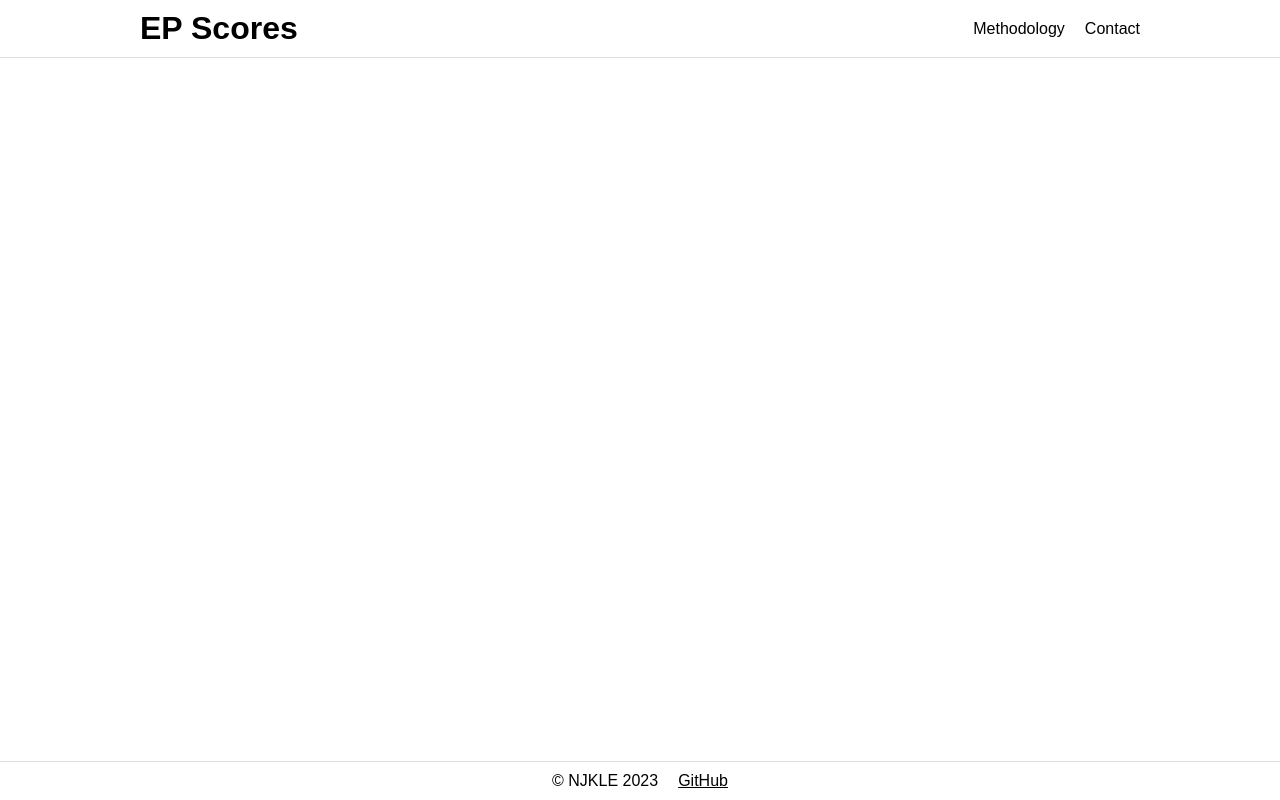
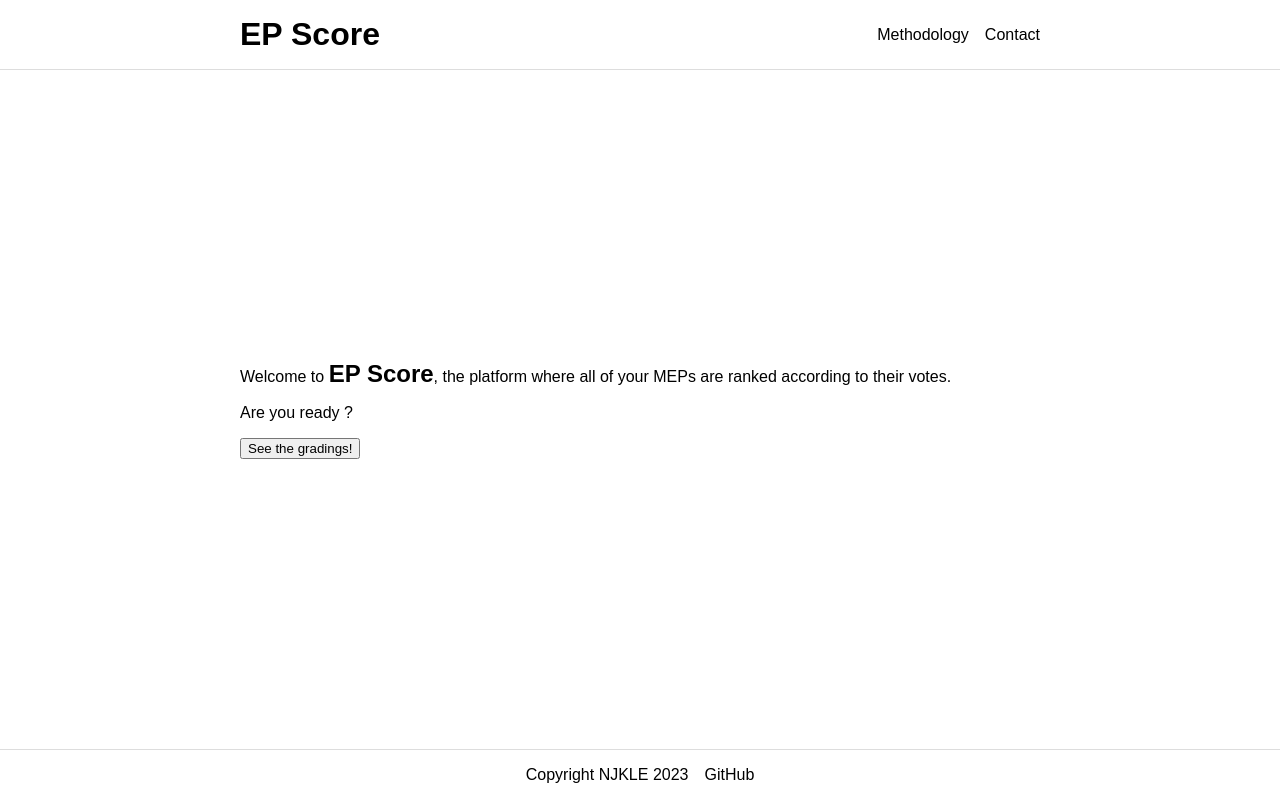
Before and after one commit to njkle/ep-scoreboard, a plain HTML site: page index.html in a window 1280 px wide. Drawn offline with Linux system fonts and the light colour scheme.

Commit message:
additional css tweaks

```diff
--- a/index.html
+++ b/index.html
@@ -3,29 +3,45 @@
 <head>
     <meta charset="UTF-8">
     <meta name="viewport" content="width=device-width, initial-scale=1.0">
-    <title>EP Scoreboard</title>
+    <title>EP Score</title>
     <link rel="stylesheet" href="styles.css"/>
 </head>
 <body>
 
-    <div class="header">
+    <header class="site-header">
         <div class="container">
-            <div class="logo">EP Scores</div>
-            <ul class="menu">
-                <li><a class="menu-link" href="#">Methodology</a></li>
-                <li><a class="menu-link" href="#">Contact</a></li>
-            </ul>
+            <div class="header-contents">
+                <h1 class="logo">
+                    EP Score
+                </h1>
+                <nav class="main-navigation" aria-label="Main Navigation">
+                    <ul class="menu">
+                        <li><a href="#">Methodology</a></li>
+                        <li><a href="#">Contact</a></li>
+                    </ul>
+                </nav>
+            </div>
         </div>
-    </div>
+    </header>
 
-    <div class="footer">
-        <div class="container centered">
-            <ul class="menu">
-                <li>© NJKLE 2023</li>
-                <li><a class="menu-link underlined" href="#">GitHub</a></li>
-            </ul>
+    <main class="main">
+        <div class="container">
+            <p class="p-inline">Welcome to <h2 class="h2-inline">EP Score</h2>, the platform where all of your MEPs are ranked according to their votes.</p>
+            <p>Are you ready ?</p>
+            <button>See the gradings!</button>
         </div>
-    </div>
+    </main>
+
+    <footer class="site-footer">
+        <div class="container">
+            <div class="footer-contents">
+                <ul class="menu">
+                    <li>Copyright NJKLE 2023</li>
+                    <li><a href="#">GitHub</a></li>
+                </ul>
+            </div>
+        </div>
+    </footer>
 
 </body>
 </html>
--- a/styles.css
+++ b/styles.css
@@ -8,20 +8,46 @@ body {
     justify-content: space-between;
 }
 
-ul {
-    margin: 0px;
-    padding: 0px;
+h1 {
+    margin: 0;
+    padding: 0;
+}
+
+a {
+    color: black;
+    text-decoration: none;
+}
+
+.p-inline, .h2-inline {
+    display: inline;
+}
+
+.header-contents {
+    display: flex;
+    justify-content: space-between;
+    align-items: center;
+    padding: 1rem 0;
+}
+
+.footer-contents {
+    display: flex;
+    justify-content: center;
+    align-items: center;
+    padding: 1rem 0;
 }
 
 .menu {
-    display:flex;
+    display: flex;
+    gap: 1rem;
     list-style-type: none;
-    gap: 20px;
+    margin: 0;
+    padding: 0;
 }
 
-.menu-link {
-    text-decoration: none;
-    color: black;
+.container {
+    width: 50rem;
+    max-width: 90%;
+    margin: 0 auto;
 }
 
 .logo {
@@ -29,32 +55,22 @@ ul {
     font-weight: 700;
 }
 
-.header,
-.footer {
-    background: white;
-    padding: 10px 0px;
+.site-header,
+.site-footer {
+    background-color: white;
 }
 
-.container {
+.main {
     display: flex;
-    margin: 0 auto;
-    width: 1000px;
-    align-items: center;
-    justify-content: space-between;
-}
-
-.centered {
+    flex-direction: column;
+    flex-grow: 1;
     justify-content: center;
 }
 
-.header {
+.site-header {
     border-bottom: 1px solid #ddd;
 }
 
-.footer {
+.site-footer {
     border-top: 1px solid #ddd;
 }
-
-.underlined {
-    text-decoration: underline;
-}
```
